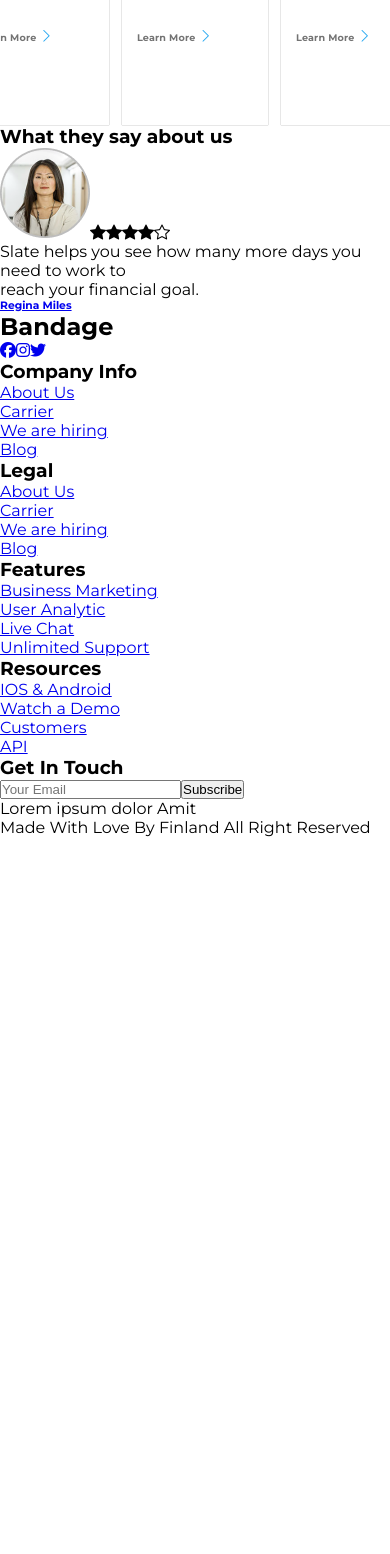
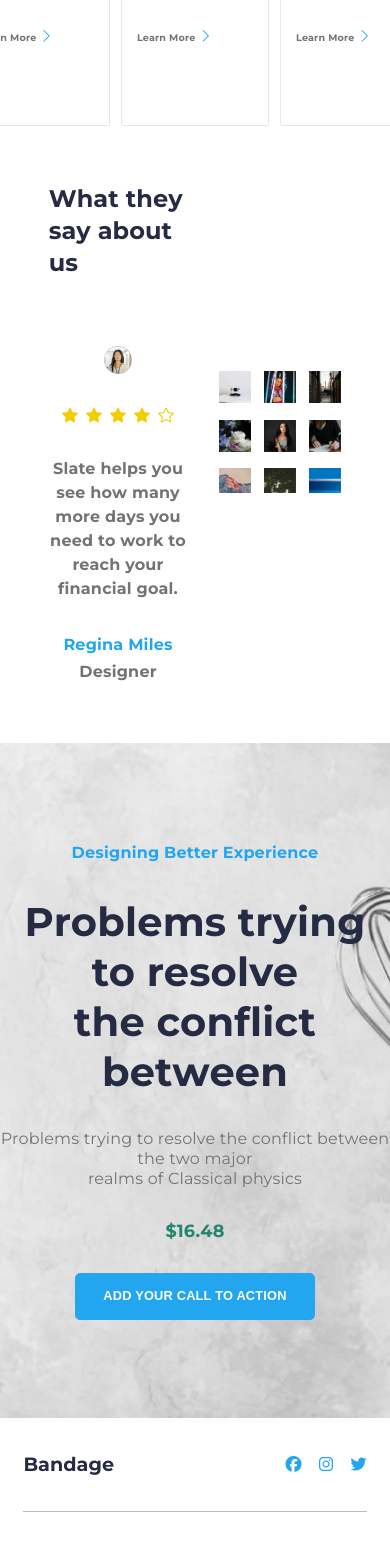
Before and after one commit to BambiReborn/LST-ecommerce-project, a React (Vite) app: page / in a window 390 px wide. Shown: the part 2980-4534 px from the top of the page. Before the commit the page ends 3817 px from the top, so only its background shows below. Built offline with nearby package versions, Linux system fonts and the light colour scheme.

Commit message:
Mobile layout

```diff
--- /dev/null
+++ b/src/Styles/Home/Footer.css
@@ -0,0 +1,250 @@
+/* START*/
+
+footer {
+    width: 100%;
+    background-color: #FFFFFF;
+    color: var(--heading-color);
+    /* border: 1px solid red; */
+}
+
+
+/* ===FOOTER TOP=== */
+
+.footer-top {
+    width: 75%;
+    margin: 0 auto;
+    padding: 2.6rem 0 2.2rem;
+
+    display: flex;
+    justify-content: space-between;
+    align-items: center;
+
+    border-bottom: 1px solid #BDBDBD;
+    /* border: 1px solid red; */
+}
+
+
+/* LOGO */
+
+.footer-logo h2 {
+    margin: 0;
+
+    font-size: 1.2rem;
+    font-weight: 700;
+    line-height: 1.5;
+    color: var(--heading-color);
+}
+
+
+/* SOCIALS */
+
+.footer-socials {
+    display: flex;
+    align-items: center;
+    gap: 1.1rem;
+}
+
+.footer-socials a {
+    display: flex;
+    align-items: center;
+    justify-content: center;
+
+    text-decoration: none;
+    color: var(--blue-color);
+}
+
+.footer-socials i {
+    font-size: 1rem;
+}
+
+
+/* ==== FOOTER MAIN ==== */
+
+.footer-main {
+    width: 75%;
+    margin: 0 auto;
+
+    display: grid;
+    grid-template-columns: repeat(4, 1fr) 1.7fr;
+    gap: 2rem;
+
+    padding: 2.5rem 0 2.4rem;
+    /* border: 1px solid red; */
+}
+
+
+/* FOOTER COLUMNS */
+
+.footer-column {
+    min-width: 0;
+}
+
+.footer-column h3 {
+    margin: 0 0 1.2rem;
+
+    font-size: .75rem;
+    font-weight: 700;
+    line-height: 1.5;
+    color: var(--heading-color);
+}
+
+.footer-column ul {
+    display: flex;
+    flex-direction: column;
+    gap: .65rem;
+
+    margin: 0;
+    padding: 0;
+
+    list-style: none;
+}
+
+.footer-column li {
+    margin: 0;
+    padding: 0;
+}
+
+.footer-column li a {
+    text-decoration: none;
+
+    font-size: .65rem;
+    font-weight: 700;
+    line-height: 1.5;
+    color: var(--writeUp-color);
+
+    transition: color .2s ease;
+}
+
+.footer-column li a:hover {
+    color: var(--blue-color);
+}
+
+
+/* === GET IN TOUCH === */
+
+.footer-contact h3 {
+    margin-bottom: 1.1rem;
+}
+
+.newsletter {
+    display: flex;
+    width: 100%;
+}
+
+.newsletter input {
+    min-width: 0;
+    width: 65%;
+
+    padding: .75rem .8rem;
+
+    border: 1px solid #E6E6E6;
+    border-right: none;
+    border-radius: .25rem 0 0 .25rem;
+    outline: none;
+
+    background-color: #F9F9F9;
+
+    font-size: .65rem;
+    color: var(--writeUp-color);
+}
+
+.newsletter input::placeholder {
+    color: var(--writeUp-color);
+}
+
+.newsletter input:focus {
+    border-color: var(--blue-color);
+}
+
+.newsletter button {
+    width: 35%;
+
+    border: 1px solid var(--blue-color);
+    border-radius: 0 .25rem .25rem 0;
+
+    background-color: var(--blue-color);
+    color: #FFFFFF;
+
+    font-size: .65rem;
+    cursor: pointer;
+
+    transition: background-color .2s ease;
+}
+
+.newsletter button:hover {
+    background-color: #168BD0;
+}
+
+.footer-contact form p {
+    margin: .45rem 0 0;
+
+    font-size: .55rem;
+    line-height: 1.5;
+    color: var(--writeUp-color);
+}
+
+
+/* === FOOTER BOTTOM === */
+
+.footer-bottom {
+    display: flex;
+    justify-self: center;
+    width: 75%;
+    padding: 1.25rem 0;
+    background-color: #FAFAFA;
+    /* border: 1px solid red; */
+}
+
+.footer-bottom p {
+    width: min(73vw, 48rem);
+    margin: 0 auto;
+
+    font-size: .65rem;
+    font-weight: 700;
+    line-height: 1.5;
+    color: var(--writeUp-color);
+}
+
+
+
+
+/* ==== RESPONSIVE === */
+
+@media (max-width: 768px) {
+
+    .footer-top,
+    .footer-main,
+    .footer-bottom p {
+        width: 88vw;
+    }
+
+    .footer-main {
+        grid-template-columns: repeat(2, 1fr);
+        row-gap: 2.5rem;
+    }
+
+    .footer-contact {
+        grid-column: span 2;
+    }
+}
+
+
+@media (max-width: 480px) {
+
+    .footer-top {
+        padding: 2rem 0;
+    }
+
+    .footer-main {
+        grid-template-columns: 1fr;
+        gap: 2rem;
+    }
+
+    .footer-contact {
+        grid-column: auto;
+    }
+
+    .newsletter {
+        max-width: 100%;
+    }
+}
--- /dev/null
+++ b/src/Styles/Home/betterExperienceSection.css
@@ -0,0 +1,84 @@
+/* START */
+#better-experience-section {
+    display: flex;
+    justify-content: center;
+
+    width: 100%;
+    min-height: 80vh;
+
+    background-image: url('../../assets/images/betterExperienceIMG.png');
+    background-size: cover;
+    background-position: center;
+    background-repeat: no-repeat;
+    margin-top: 15%;
+    /* border: 2px solid red; */
+}
+
+/* WRITE UP WRAPPER */
+#write-up-wrapper {
+    display: flex;
+    flex-direction: column;
+    /* justify-self: center; */
+    align-items: center;
+    align-self: center;
+    gap: 2rem;
+    /* border: 1px solid red; */
+}
+
+#write-up-wrapper h6 {
+    font-size: 1rem;
+    font-weight: 700;
+    line-height: 24px;
+    letter-spacing: 0.2px;
+    color: var(--blue-color);
+}
+
+#write-up-wrapper h2 {
+    text-align: center;
+    font-size: 2.5rem;
+    line-height: 50px;
+    letter-spacing: 0.2px;
+    color: var(--heading-color);
+}
+
+#write-up-wrapper p {
+    text-align: center;
+    font-size: 1rem;
+    font-weight: 400;
+    line-height: 20px;
+    letter-spacing: 0.2px;
+    color: var(--writeUp-color);
+}
+
+#write-up-wrapper #price {
+    font-size: 1.1rem;
+    font-weight: 700;
+    line-height: 20px;
+    letter-spacing: 0.2px;
+    color: var(--green-color);
+}
+
+#CTA-btn {
+    display: flex;
+    justify-content: center;
+    align-items: center;
+    padding: .9em;
+    width: 15rem;
+    border-radius: 5px;
+    border: 1px solid var(--blue-color);
+    background-color: var(--blue-color);
+    color: var(--white-color);
+    cursor: pointer;
+    /* transition: 2s ease-in; */
+
+    font-size: .8rem;
+    font-weight: 700;
+    line-height: 22px;
+    letter-spacing: 0.2px;
+
+}
+
+#CTA-btn:hover {
+    background-color: #23a5f06e;
+    text-shadow: 0px 0px 5px var(--heading-color);
+}
--- a/src/Styles/Home/ratingSection.css
+++ b/src/Styles/Home/ratingSection.css
@@ -0,0 +1,104 @@
+/* START */
+#rating-section {
+    margin-top: 15%;
+    /* height: 80vh;
+    display: flex;
+    justify-content: center; */
+    /* border: 1px solid red; */
+}
+
+#rating-content-wrapper {
+    display: flex;
+    justify-content: center;
+    justify-self: center;
+    align-items: center;
+    gap: 2rem;
+    width: clamp(20%, 90vw, 75%);
+    height: 100%;
+    /* border: 1px solid red; */
+}
+
+/* WRITE-UP */
+#text-wrapper {
+    display: flex;
+    flex-direction: column;
+    justify-content: center;
+    align-items: center;
+    gap: 2rem;
+    width: 50%;
+    /* border: 1px solid red; */
+}
+
+#text-wrapper h3 {
+    font-size: 1.5rem;
+    font-weight: 700;
+    line-height: 32px;
+    letter-spacing: 0.1px;
+    color: var(--heading-color);
+    margin-bottom: 35px;
+}
+
+#text-wrapper img {
+    width: 20%;
+
+}
+
+#rate-star-wrapper {
+    display: flex;
+    justify-content: center;
+    align-items: center;
+    gap: .5rem;
+}
+
+#rate-star-wrapper i {
+    font-size: 1rem;
+    font-weight: 700;
+    color: var(--gold-color);
+}
+
+#text-wrapper p {
+    text-align: center;
+    text-wrap: wrap;
+    font-size: 1rem;
+    font-weight: 700;
+    line-height: 24px;
+    letter-spacing: 0.2px;
+    color: var(--writeUp-color);
+}
+
+#info {
+    display: flex;
+    flex-direction: column;
+    align-items: center;
+    gap: .2rem;
+}
+
+#info #name {
+    text-decoration: none;
+    font-size: 1rem;
+    font-weight: 700;
+    line-height: 24px;
+    letter-spacing: 0.2px;
+    color: var(--blue-color);
+}
+
+#info #role {
+    font-size: 1rem;
+    font-weight: 700;
+    line-height: 24px;
+    letter-spacing: 0.2px;
+    color: var(--writeUp-color);
+}
+
+/* IMAGES */
+#rating-image-wrapper {
+    display: grid;
+    grid-template-columns: repeat(3, 3fr);
+    gap: .8rem;
+    width: 44%;
+    /* border: 1px solid red; */
+}
+
+#rating-image-wrapper img {
+    width: 100%;
+}
--- /dev/null
+++ b/src/components/majorComponents/betterExperienceSection.tsx
@@ -0,0 +1,29 @@
+// IMPORTS //
+
+// STYLES //
+import '../../Styles/Home/betterExperienceSection.css'
+
+function BetterExperienceSection () {
+    return (
+        <section id='better-experience-section'>
+            <div id='write-up-wrapper'>
+                <h6>Designing Better Experience</h6>
+                <h2>
+                    Problems trying to resolve <br /> the conflict between
+                </h2>
+
+                <p>
+                    Problems trying to resolve the conflict between the two major <br />
+                    realms of Classical physics
+                </p>
+                <h6 id='price'>$16.48</h6>
+
+                <button type='button' id='CTA-btn'>
+                    ADD YOUR CALL TO ACTION
+                </button>
+            </div>
+        </section>
+    )
+}
+
+export default BetterExperienceSection
--- a/src/components/majorComponents/ratingSection.tsx
+++ b/src/components/majorComponents/ratingSection.tsx
@@ -13,11 +13,14 @@ import aboutUsIMG9 from '../../assets/images/aboutUS-9.png'
 // RATING IMAGE //
 import ratingIMG from '../../assets/images/aboutRatingIMG.png'
 
+// STYLES //
+import '../../Styles/Home/ratingSection.css'
 
 
 function RatingSection () {
     return (
         <section id='rating-section'>
+            <div id='rating-content-wrapper'>
                 <div id='text-wrapper'>
                     <h3>What they say about us</h3>
                     <img src={ratingIMG} alt="Rating" />
@@ -35,9 +38,41 @@ function RatingSection () {
                         reach your financial goal.
                     </p>
                     <div id='info'>
-                    <h6>
-                        <Link to="/reginaMiles">Regina Miles</Link>
-                    </h6>
+                        <Link to="/reginaMiles" id='name'>Regina Miles</Link>
+
+                        <h6 id='role'>Designer</h6>
+                    </div>
+                </div>
+
+                {/* IMAGE SIDE */}
+                <div id='rating-image-wrapper'>
+                    <div className='IMG-cover'>
+                        <img src={aboutUsIMG1} alt="Cool" />
+                    </div>
+                    <div className='IMG-cover'>
+                        <img src={aboutUsIMG2} alt="Cool" />
+                    </div>
+                    <div className='IMG-cover'>
+                        <img src={aboutUsIMG3} alt="Cool" />
+                    </div>
+                    <div className='IMG-cover'>
+                        <img src={aboutUsIMG4} alt="Cool" />
+                    </div>
+                    <div className='IMG-cover'>
+                        <img src={aboutUsIMG5} alt="Cool" />
+                    </div>
+                    <div className='IMG-cover'>
+                        <img src={aboutUsIMG6} alt="Cool" />
+                    </div>
+                    <div className='IMG-cover'>
+                        <img src={aboutUsIMG7} alt="Cool" />
+                    </div>
+                    <div className='IMG-cover'>
+                        <img src={aboutUsIMG8} alt="Cool" />
+                    </div>
+                    <div className='IMG-cover'>
+                        <img src={aboutUsIMG9} alt="Cool" />
+                    </div>
                 </div>
             </div>
         </section>
--- a/src/pages/Home.tsx
+++ b/src/pages/Home.tsx
@@ -6,6 +6,7 @@ import ProductSection from "../components/majorComponents/productSection"
 import BestServiceSection from '../components/majorComponents/bestServiceSection'
 import FeaturedPostSection from '../components/majorComponents/featuredPostSection'
 import RatingSection from "../components/majorComponents/ratingSection"
+import BetterExperienceSection from "../components/majorComponents/betterExperienceSection"
 
 function Home() {
   return (
@@ -15,6 +16,7 @@ function Home() {
           <BestServiceSection />
           <FeaturedPostSection />
           <RatingSection />
+          <BetterExperienceSection />
       </main>
   )
 }
```
Also changed, not shown: src/components/majorComponents/Footer.tsx (+4 -3 lines). Lines whose indentation alone changed are shown as unchanged.
